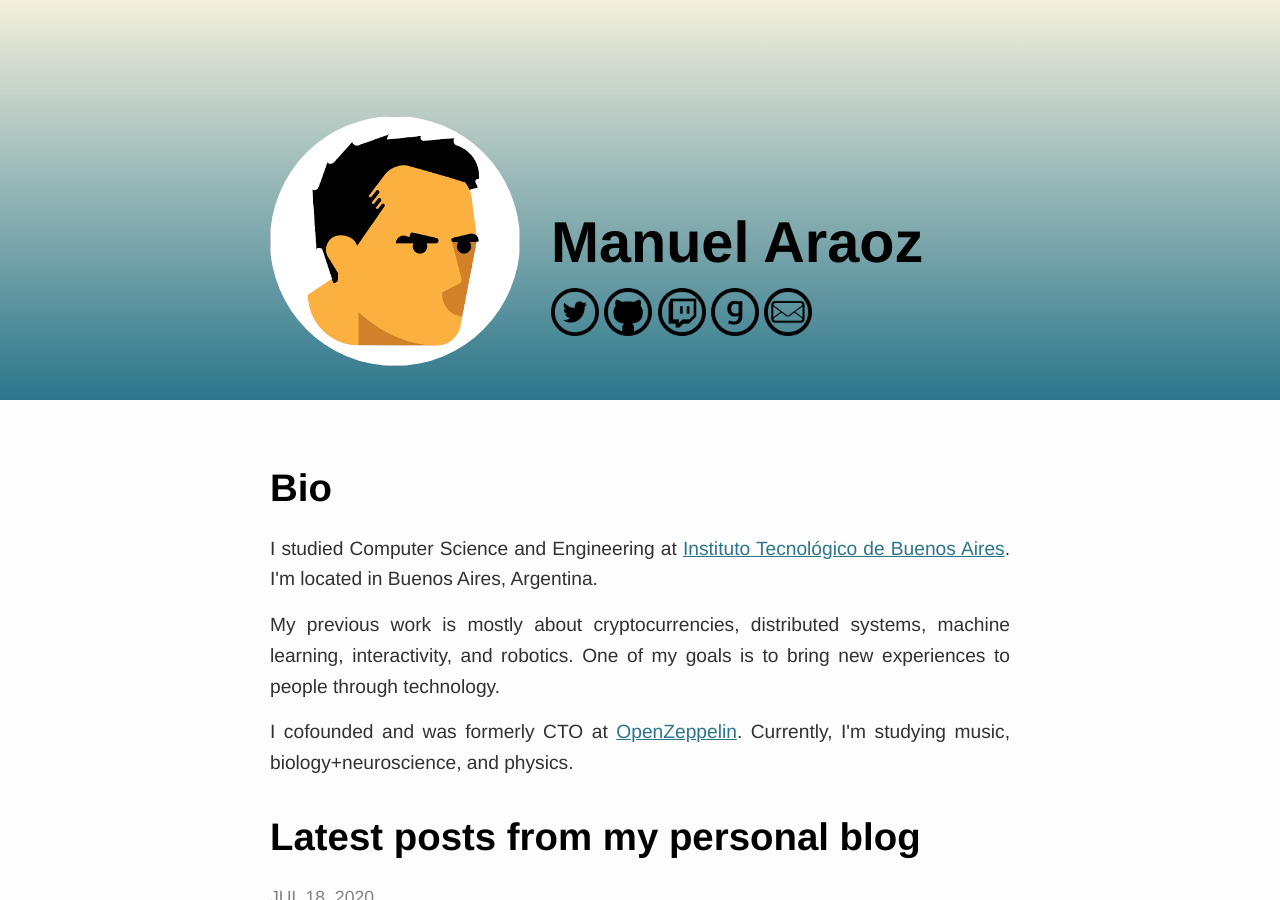
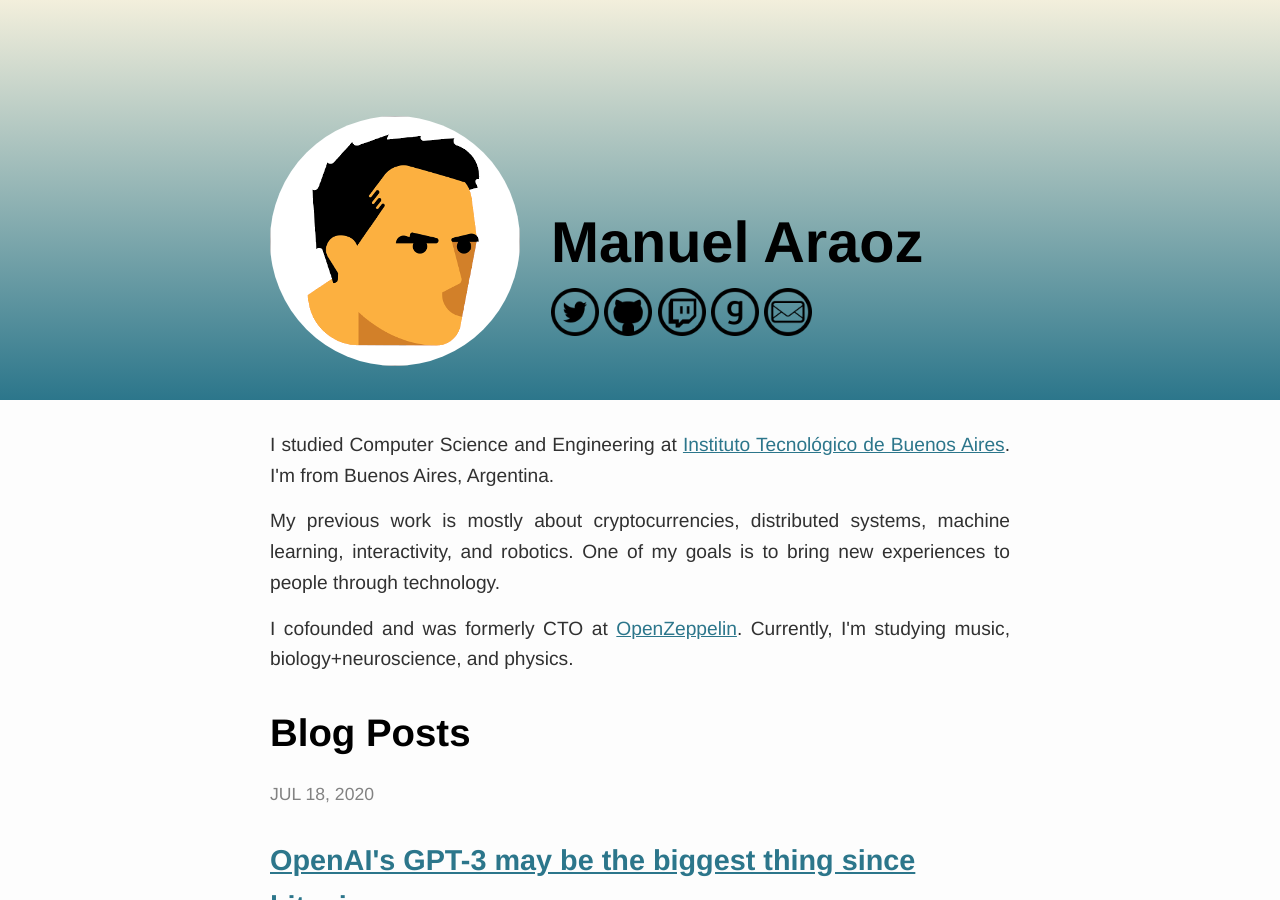
Before and after one commit to tobyornottobe/maraoz.github.io, a Jekyll site: the page built from index.html, in a window 1280 px wide and 900 px high. Built offline with Jekyll 4.4.1, drawn with Linux system fonts in a browser that asks for light colours.

Commit message:
landing changes

```diff
--- a/index.html
+++ b/index.html
@@ -4,9 +4,8 @@ layout: landing
 
 <div class="home">
 
-  <h1>Bio</h1>
   <p>
-  I studied Computer Science and Engineering at <a href="https://www.itba.edu.ar/?lang=en">Instituto Tecnológico de Buenos Aires</a>. I'm located in Buenos Aires, Argentina.
+  I studied Computer Science and Engineering at <a href="https://www.itba.edu.ar/?lang=en">Instituto Tecnológico de Buenos Aires</a>. I'm from Buenos Aires, Argentina.
   </p>
   <p>
   My previous work is mostly about cryptocurrencies, distributed systems, machine learning, interactivity, and robotics. One of my goals is to bring new experiences to people through technology.
@@ -14,7 +13,7 @@ layout: landing
   </p>
   I cofounded and was formerly CTO at <a href="https://openzeppelin.com/">OpenZeppelin</a>. Currently, I'm studying music, biology+neuroscience, and physics.
   </p>
-  <h1>Latest posts from my personal blog</h1>
+  <h1>Blog Posts</h1>
   <ul class="post-list">
     {% for post in site.posts limit:3 %}
     <li>
```
